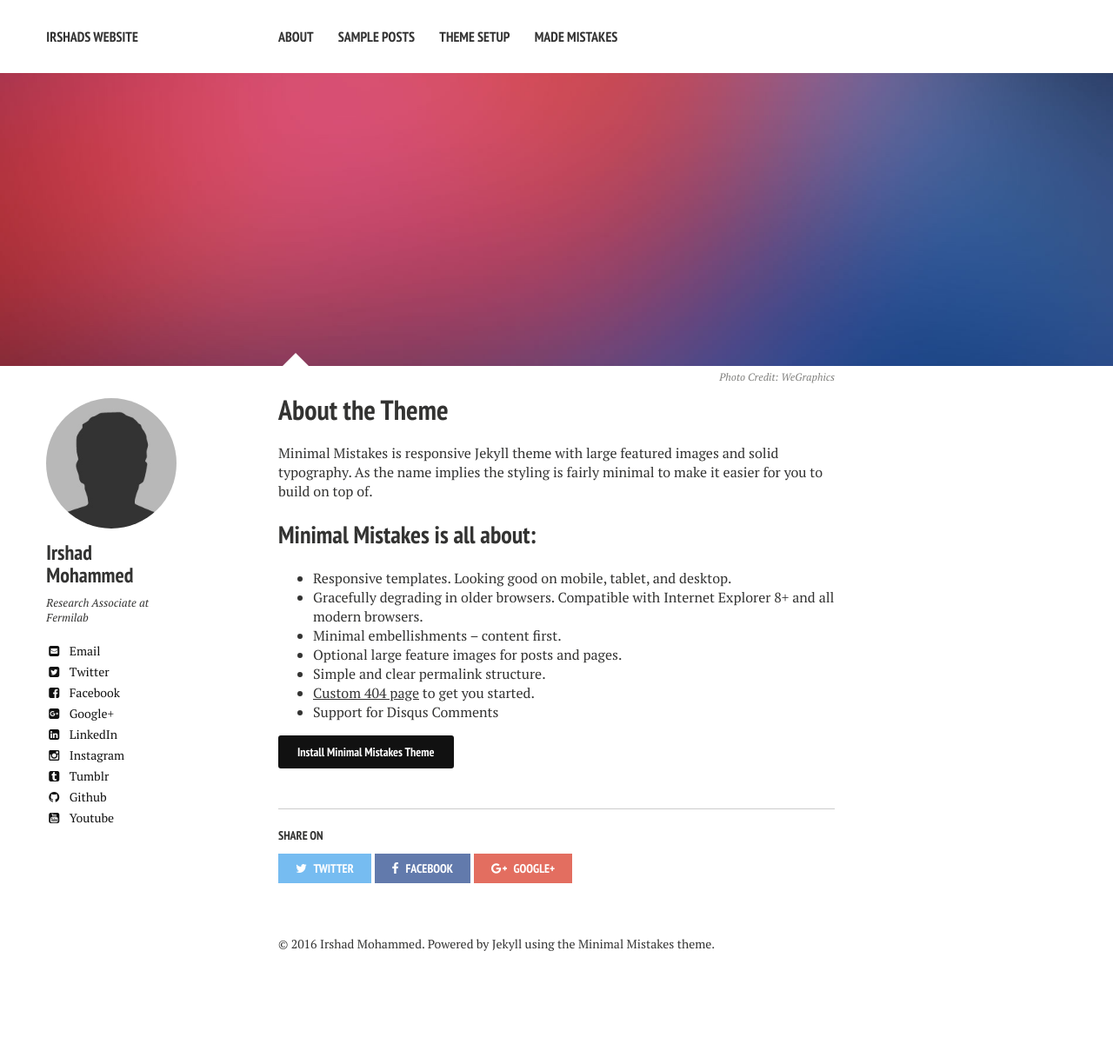
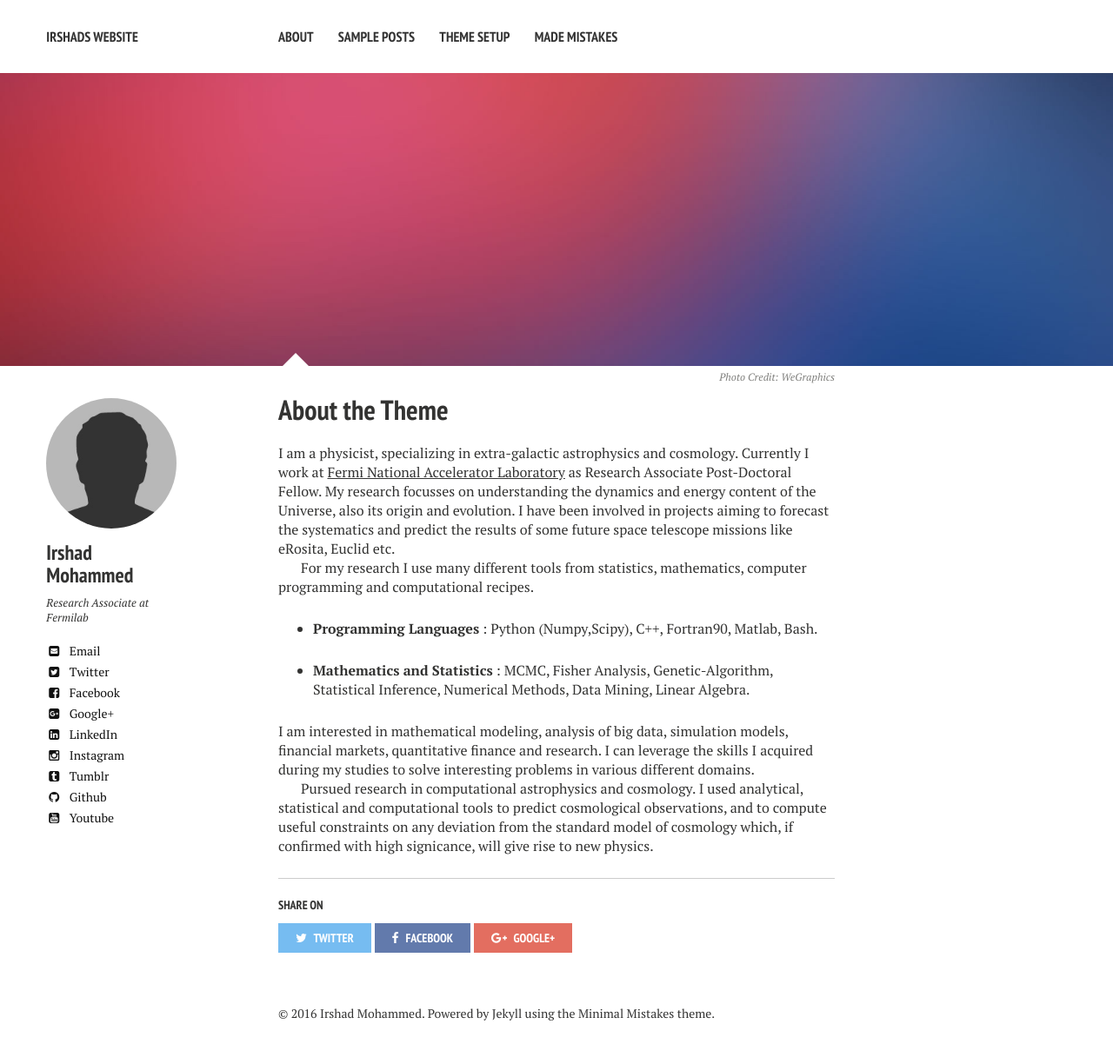
Before and after one commit to creativeishu/creativeishu.github.io, a Jekyll site: the page built from about/index.md, in a window 1280 px wide. Shown: the whole page at 87% size. Built offline with Jekyll 4.4.1, drawn with Linux system fonts in a browser that asks for light colours; nearby versions of some CDN libraries; Markdown is read by kramdown in place of the engine named in the settings; before the commit the page ends 1144 px from its top, so only the background shows below that.

Commit message:
updating 1

```diff
--- a/about/index.md
+++ b/about/index.md
@@ -10,16 +10,14 @@
   creditlink: http://wegraphics.net/downloads/free-ultimate-blurred-background-pack/
 ---
 
-Minimal Mistakes is responsive Jekyll theme with large featured images and solid typography. As the name implies the styling is fairly minimal to make it easier for you to build on top of.
+I am a physicist, specializing in extra-galactic astrophysics and cosmology. Currently I work at [Fermi National Accelerator Laboratory](www.fnal.gov) as Research Associate Post-Doctoral Fellow. My research focusses on understanding the dynamics and energy content of the Universe, also its origin and evolution. I have been involved in projects aiming to forecast the systematics and predict the results of some future space telescope missions like eRosita, Euclid etc.
 
-## Minimal Mistakes is all about:
+For my research I use many different tools from statistics, mathematics, computer programming and computational recipes.
 
-* Responsive templates. Looking good on mobile, tablet, and desktop.
-* Gracefully degrading in older browsers. Compatible with Internet Explorer 8+ and all modern browsers.
-* Minimal embellishments -- content first.
-* Optional large feature images for posts and pages.
-* Simple and clear permalink structure.
-* [Custom 404 page](http://mmistakes.github.io/minimal-mistakes/404.html) to get you started.
-* Support for Disqus Comments
+- **Programming Languages** : Python (Numpy,Scipy), C++, Fortran90, Matlab, Bash.
 
-<a markdown="0" href="{{ site.url }}/theme-setup" class="btn">Install Minimal Mistakes Theme</a>
+- **Mathematics and Statistics** : MCMC, Fisher Analysis, Genetic-Algorithm, Statistical Inference, Numerical Methods, Data Mining, Linear Algebra.
+
+I am interested in mathematical modeling, analysis of big data, simulation models, financial markets, quantitative finance and research. I can leverage the skills I acquired during my studies to solve interesting problems in various different domains.
+
+Pursued research in computational astrophysics and cosmology. I used analytical, statistical and computational tools to predict cosmological observations, and to compute useful constraints on any deviation from the standard model of cosmology which, if confirmed with high signicance, will give rise to new physics.
```
Also changed, not shown: 3 other files.
